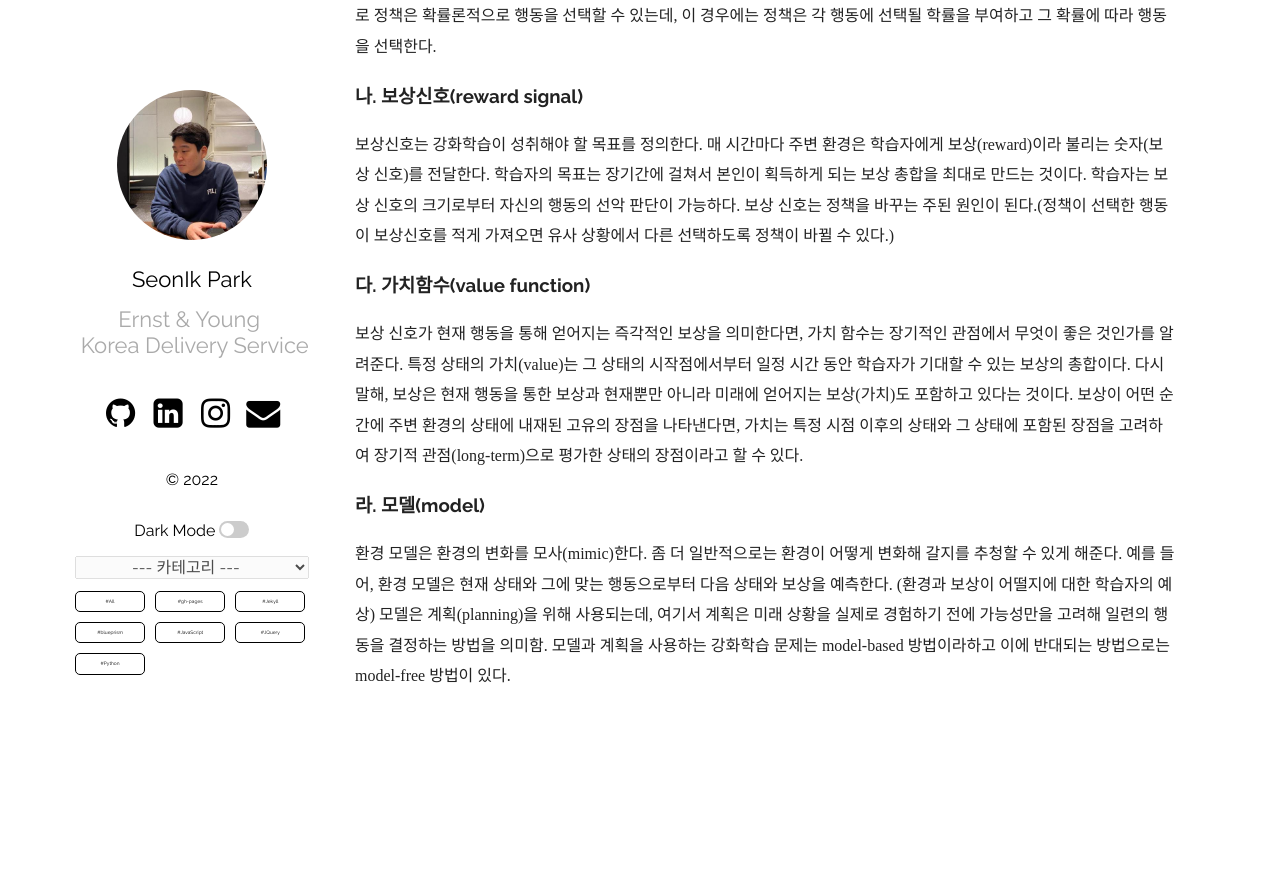
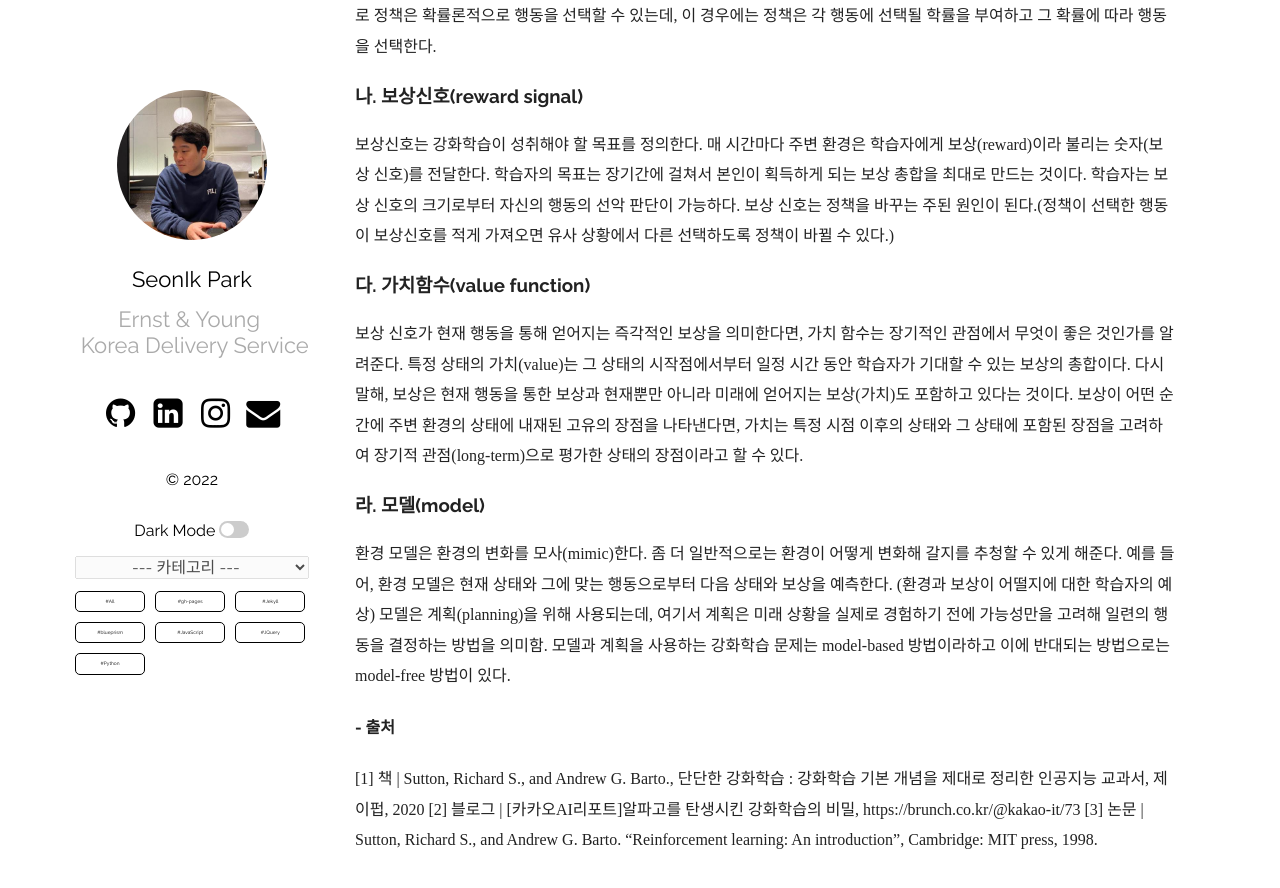
Before and after one commit to parksimis/parksimis.github.io, a Jekyll site: the page built from _posts/개발/2022-08-12-Reinforcment_Learning.md, in a window 1280 px wide and 900 px high, scrolled down 1715 px. Shown: the top 888 px of the window. Built offline with Jekyll 4.4.1, drawn with Linux system fonts in a browser that asks for light colours; some web fonts are replaced; before the commit the page ends 2451 px from its top, so only the background shows below that; some of the changed text lies outside the part shown.

Commit message:
Modify : Modify Reinforcement Learning post

```diff
--- a/_posts/개발/2022-08-12-Reinforcment_Learning.md
+++ b/_posts/개발/2022-08-12-Reinforcment_Learning.md
@@ -1,15 +1,15 @@
 ---
 layout: post
-title:  "Reinforcement Learning"
-date:   2022-05-01
+title:  "Reinforcement Learning 1"
+date: 2022-08-14
 tags: Python
 ctgry: 개발
-excerpt: 강화학습(Reinforcement Learning)에 대해서 정리한다.
+excerpt: 강화학습(Reinforcement Learning)의 개념 정리 1
 ---
 
 # 1. 강화학습(Reinforcement Learning)
 ## 1-1. 강화학습
-- 주어진 상황에서 어떠한 행동을 취할지를 학습하는 것을 의미.
+- 주어진 상황에서 어떠한 행동을 취할지를 학습하는 것을 의미함.
   - 행동의 결과는 최대한의 보상(또는 이득)을 가져다 주어야 하고, 그 보상 함수는 **수치적으로 표현될 수 있어야 한다.**
 - Agent(학습자)는 행동에 대한 지침없이 오로지 시행착오를 통해 최대 보상을 가져다주는 행동을 찾아내야 함.
 - **시행착오**와 **지연된 보상** 이라는 특성은 강화학습을 다른 방법과 구분하는 가장 중요한 두 가지 특성임.
@@ -66,3 +66,9 @@
 예를 들어, 환경 모델은 현재 상태와 그에 맞는 행동으로부터 다음 상태와 보상을 예측한다. (환경과 보상이 어떨지에 대한 학습자의 예상)
 모델은 계획(planning)을 위해 사용되는데, 여기서 계획은 미래 상황을 실제로 경험하기 전에 가능성만을 고려해 일련의 행동을 결정하는 방법을 의미함.
 모델과 계획을 사용하는 강화학습 문제는 model-based 방법이라하고 이에 반대되는 방법으로는 model-free 방법이 있다.
+
+
+#### - 출처
+[1] 책 | Sutton, Richard S., and Andrew G. Barto., 단단한 강화학습 : 강화학습 기본 개념을 제대로 정리한 인공지능 교과서, 제이펍, 2020
+[2] 블로그 | [카카오AI리포트]알파고를 탄생시킨 강화학습의 비밀, https://brunch.co.kr/@kakao-it/73
+[3] 논문 | Sutton, Richard S., and Andrew G. Barto. "Reinforcement learning: An introduction", Cambridge: MIT press, 1998.
```
